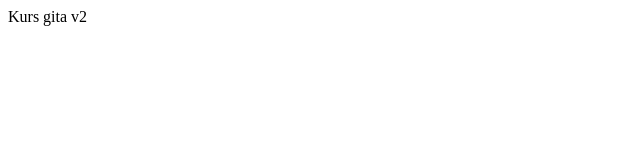
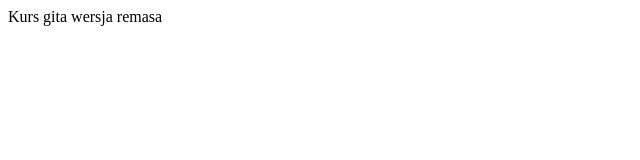
Before and after one commit to BrygadaJR/tutorial, a plain HTML site: page indexremas.html in a window 1280 px wide. Shown: the full height of the page, 0-640 px from the left. Drawn offline with Linux system fonts and the light colour scheme.

Commit message:
moja wersja

```diff
--- a/indexremas.html
+++ b/indexremas.html
@@ -5,6 +5,6 @@
     <title>Document</title>
 </head>
 <body>
-    <div>Kurs gita v2</div>
+    <div>Kurs gita wersja remasa</div>
 </body>
 </html>
```
